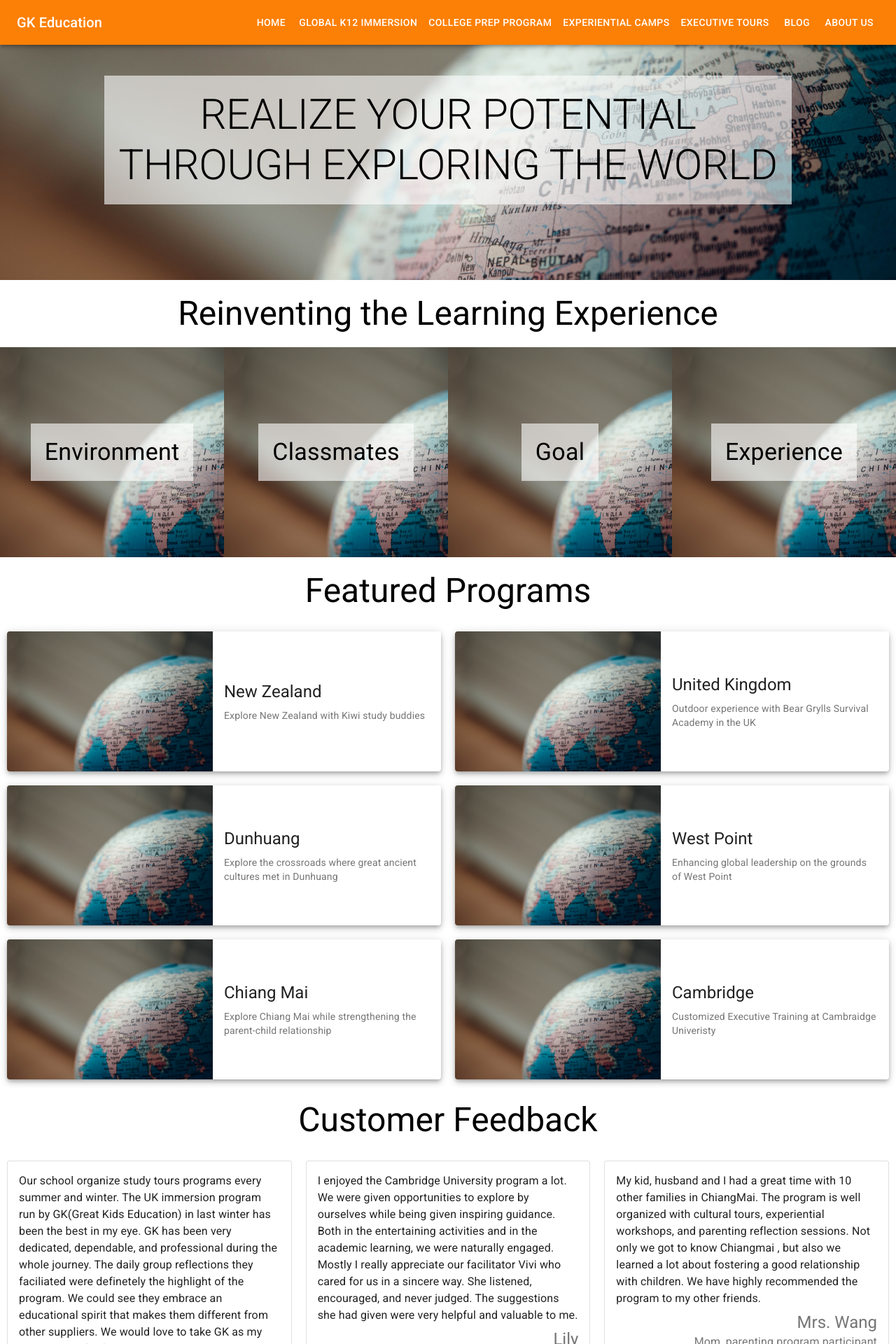
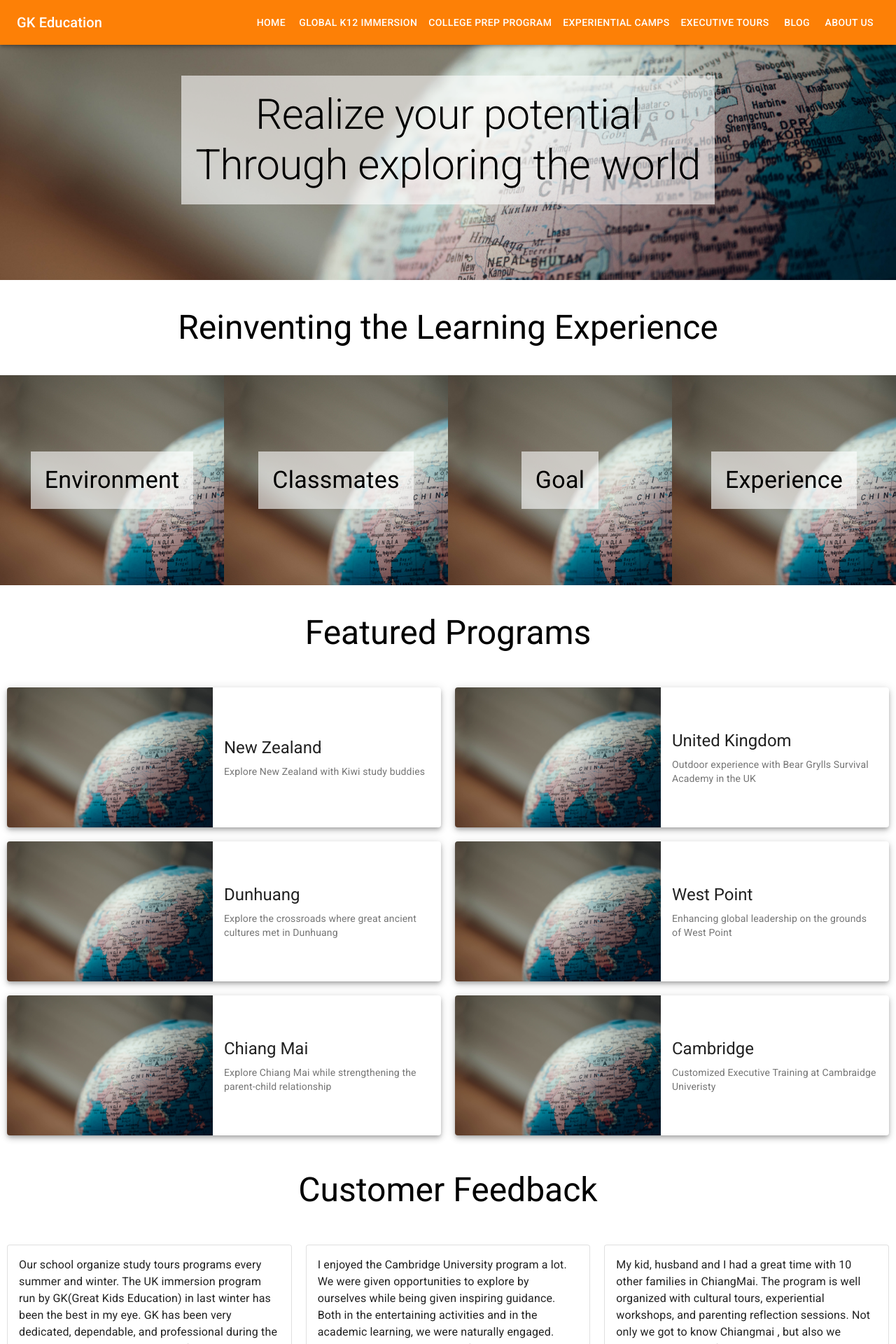
Before and after one commit to sbberic/gk-website, a Next.js app: page / in a window 1280 px wide. Shown: the top 1920 px of the page at 70% size. Built offline with nearby package versions, Linux system fonts and the light colour scheme.

Commit message:
some typography

```diff
--- a/components/styles.js
+++ b/components/styles.js
@@ -57,10 +57,18 @@ export const BackSide = styled.div`
   }
 `;
 
-export const StyledTypography = styled(Typography)`
+export const ImageTypography = styled(Typography)`
   text-align: center;
   padding: 20px;
   background-color: rgba(255, 255, 255, 0.6);
+`;
+
+export const SectionHeader = styled(Typography)`
+  ${({ theme }) => `
+    && {
+      margin: ${theme.spacing() * 5}px 0px;
+    }
+  `}
 `;
 export const FlipImageContainer = styled.div`
   flex: 1;
--- a/pages/index.js
+++ b/pages/index.js
@@ -10,7 +10,8 @@ import ProgramCard from "../components/ProgramCard";
 import {
   BannerImage,
   GlobalStyle,
-  StyledTypography,
+  ImageTypography,
+  SectionHeader,
 } from "../components/styles";
 import Testimonial from "../components/Testimonial";
 import { feedbacks, mindset, programs } from "../data/data";
@@ -45,34 +46,38 @@ export default function Home() {
           </Head>
           <Navbar />
           <BannerImage img="/banner.jpg">
-            <StyledTypography variant="h2">
-              REALIZE YOUR POTENTIAL
+            <ImageTypography variant="h2">
+              Realize your potential
               <br></br>
-              THROUGH EXPLORING THE WORLD
-            </StyledTypography>
+              Through exploring the world
+            </ImageTypography>
           </BannerImage>
-          <StyledTypography variant="h3">
+          <SectionHeader variant="h3" align="center">
             Reinventing the Learning Experience
-          </StyledTypography>
+          </SectionHeader>
           <div style={{ height: "300px", width: "100%", display: "flex" }}>
             {mindset.map((m) => (
               <FlipImage
                 key={m.title}
                 image={m.img}
                 frontText={
-                  <StyledTypography variant="h4">{m.title}</StyledTypography>
+                  <ImageTypography variant="h4">{m.title}</ImageTypography>
                 }
                 backText={m.description}
               ></FlipImage>
             ))}
           </div>
-          <StyledTypography variant="h3">Featured Programs</StyledTypography>
+          <SectionHeader variant="h3" align="center">
+            Featured Programs
+          </SectionHeader>
           <div style={{ width: "100%", display: "flex", flexWrap: "wrap" }}>
             {programs.map((p) => (
               <ProgramCard key={p.title} {...p}></ProgramCard>
             ))}
           </div>
-          <StyledTypography variant="h3">Customer Feedback</StyledTypography>
+          <SectionHeader variant="h3" align="center">
+            Customer Feedback
+          </SectionHeader>
           <div style={{ width: "100%", display: "flex", flexWrap: "wrap" }}>
             {feedbacks.map((p) => (
               <Testimonial key={p.title} {...p}></Testimonial>
```
